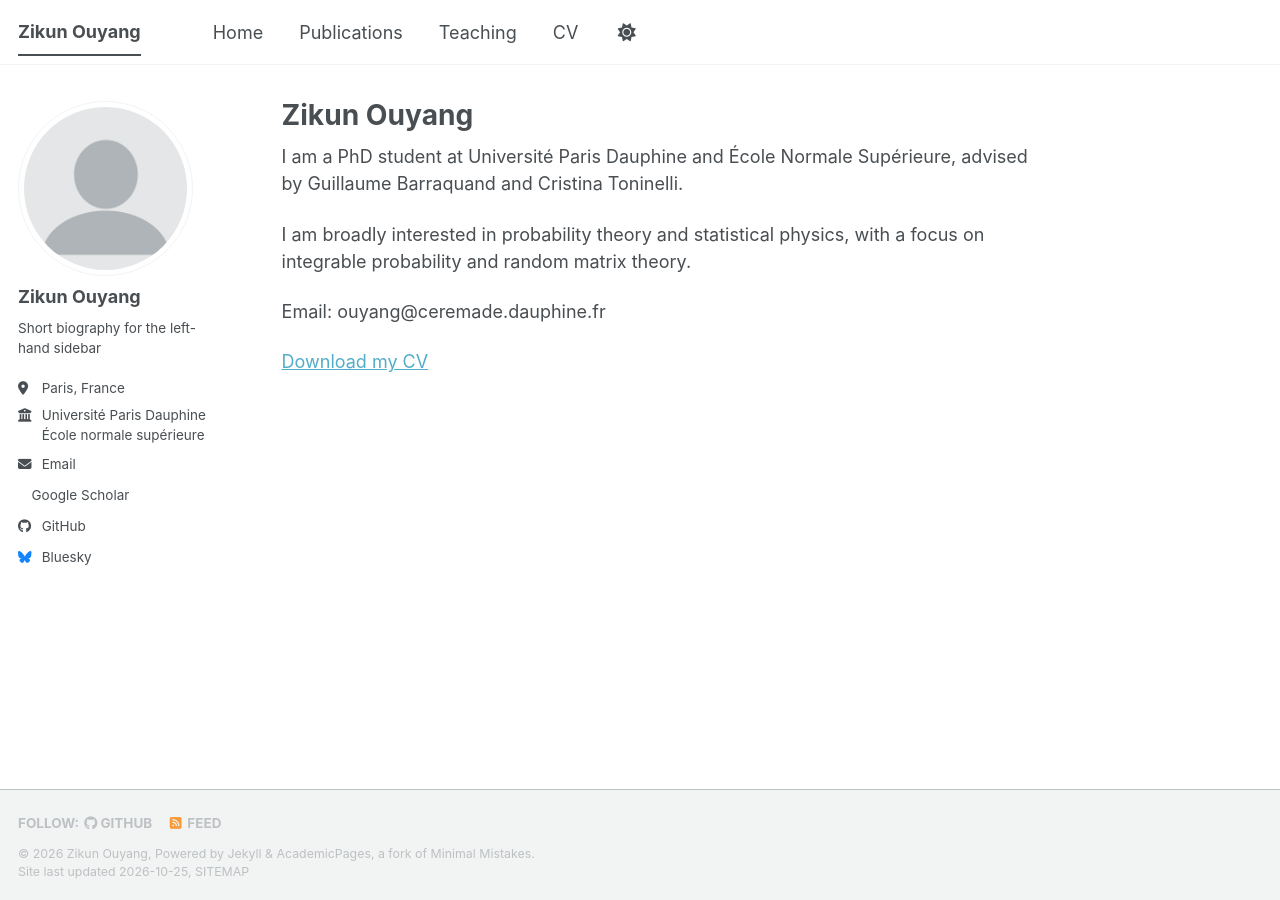
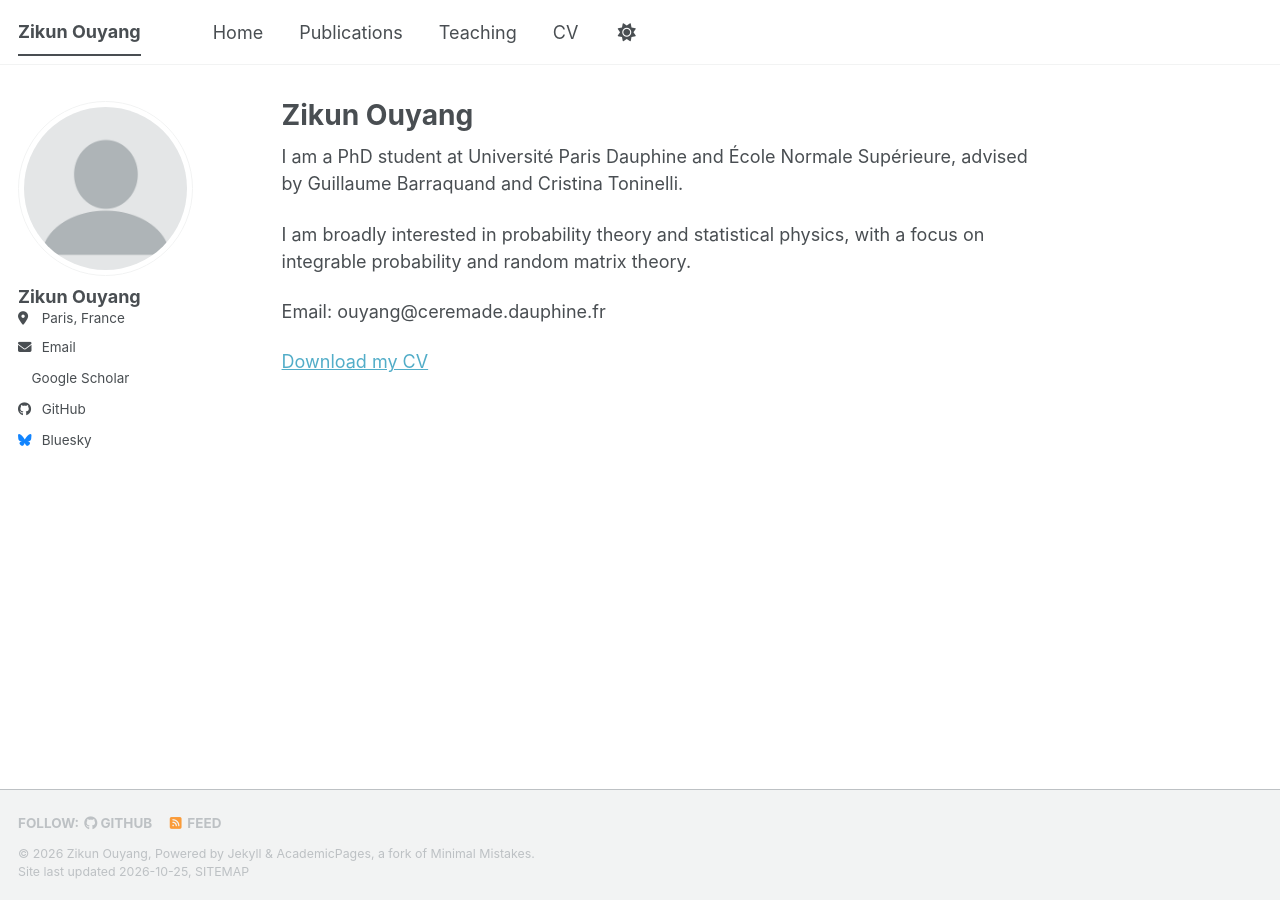
Before and after one commit to ZikunOuyang/zikunouyang.github.io, a Jekyll site: the page built from _pages/about.md, in a window 1280 px wide. Built offline with Jekyll 4.4.1, drawn with Linux system fonts in a browser that asks for light colours; a style sheet for code colours, icons or effects is not loaded.

Commit message:
Update _config.yml

```diff
--- a/_config.yml
+++ b/_config.yml
@@ -26,9 +26,9 @@ author:
   avatar           : "profile.png"
   name             : "Zikun Ouyang"
   pronouns         : # example: "she/her"
-  bio              : "Short biography for the left-hand sidebar"
+  bio              : #"Short biography for the left-hand sidebar"
   location         : "Paris, France"
-  employer         : "<span style='display: inline-block; vertical-align: top; max-width: calc(100% - 2em); white-space: normal;'>Université Paris Dauphine<br>École normale supérieure</span>"
+  employer         : #"<span style='display: inline-block; vertical-align: top; max-width: calc(100% - 2em); white-space: normal;'>Université Paris Dauphine<br>École normale supérieure</span>"
   uri              : # URL
   email            : "ouyang@ceremade.dauphine.fr"
 
```
